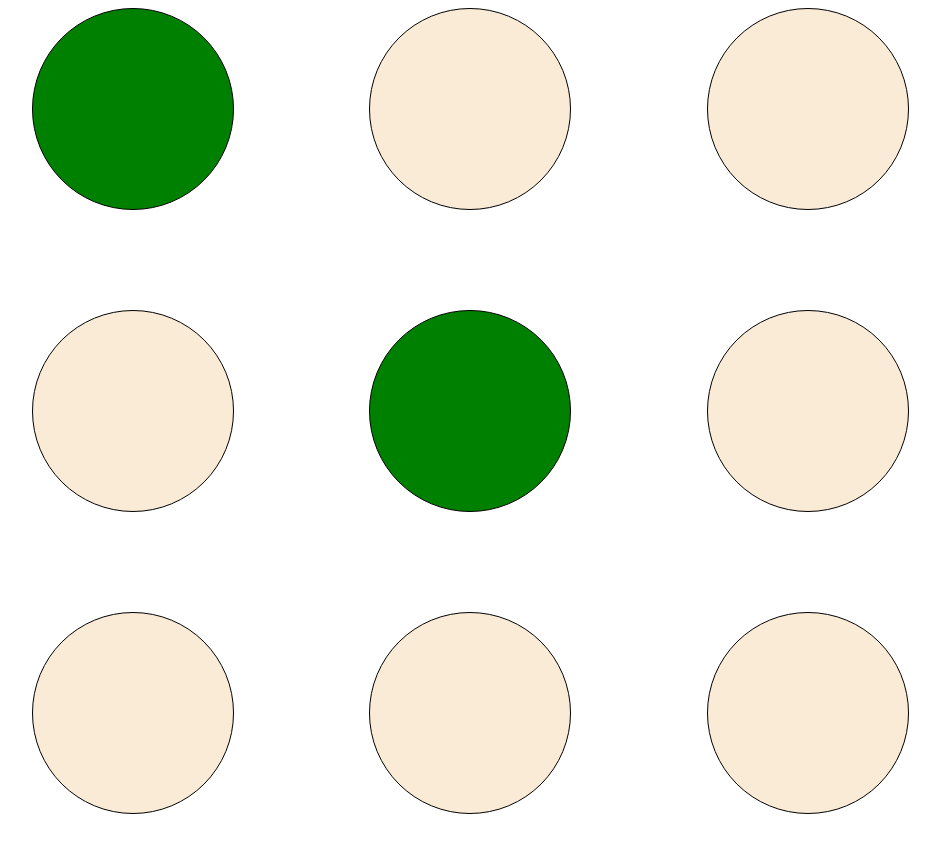
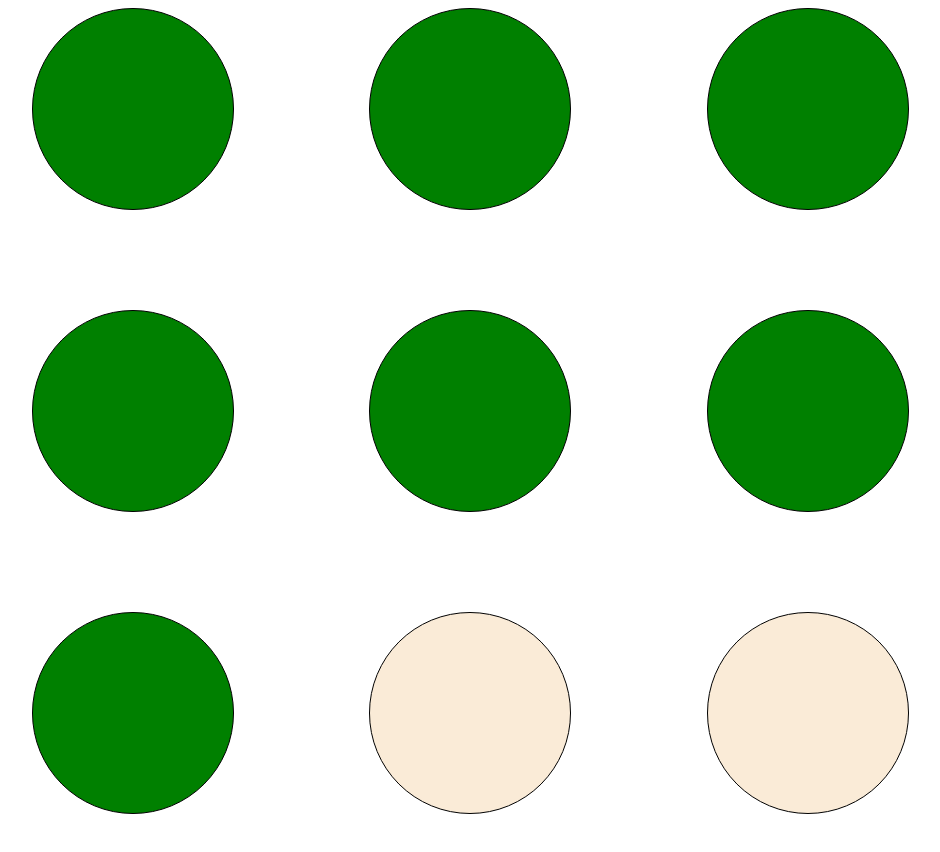
Before and after one commit to aszpik12/LigthOn_PA, a plain HTML site: page index.html in a window 1280 px wide. Both pictures are taken after a click on the element 235 px from the left and 109 px from the top of the page. Shown: the whole page, without its empty margins (102-1042 px from the left). Drawn offline with nearby package versions, Linux system fonts and the light colour scheme.

```diff
--- a/JatekTer.js
+++ b/JatekTer.js
@@ -13,9 +13,7 @@ class JatekTer {
       const lampa = new Lampa(ARTICLE, this.#allapotLista[i], i);
     }
 
-    $(window).on("kapcsolas", (event) => {
-
-    });
+    $(window).on("kapcsolas", (event) => {});
   }
 
   setAllapotLista() {
--- a/Lampa.js
+++ b/Lampa.js
@@ -3,17 +3,17 @@ class Lampa {
   #id;
   #divElem;
   constructor(szuloElem, villagit, i) {
-    this.#allapot = villagit;
+    this.#allapot = villagit == 1;
     this.#id = i;
-    if (this.#allapot === 1) {
+    if (this.#allapot) {
       szuloElem.append(`
-          <div class="vilagit">
+          <div id="id${this.#id}" class="vilagit">
 
           </div>
       `);
     } else {
       szuloElem.append(`
-      <div class="nemvilagit">
+      <div class="sotet">
 
       </div>
   `);
@@ -27,17 +27,19 @@ class Lampa {
   }
 
   setAllapot() {
-    const divvilagit = document.querySelector("vilagit");
-    const divnemvilagit = document.querySelector("nemvilagit");
-
     this.#szinBeallit();
   }
 
   #szinBeallit() {
-    if (this.class == "vilagit") {
-      divvilagit.classList.replace("vilagit", "nemvilagit");
+    const VILAGOS = document.querySelector(".vilagit");
+    const SOTET = document.querySelector(".sotet");
+
+    if (this.#allapot) {
+      VILAGOS.classList.replace("vilagit", "sotet");
+      this.#allapot == false;
     } else {
-      divnemvilagit.classList.replace("nemvilagit", "vilagit");
+      SOTET.classList.replace("sotet", "vilagit");
+      this.#allapot == true;
     }
   }
 
--- a/index.html
+++ b/index.html
@@ -1,12 +1,14 @@
 <!DOCTYPE html>
-<html lang="en">
+<html lang="hu">
   <head>
     <meta charset="UTF-8" />
-    <meta http-equiv="X-UA-Compatible" content="IE=edge" />
+    <meta name="description" content="Lámpa Játék" />
+    <meta name="keywords" content="HTML, CSS, JavaScript" />
+    <meta name="author" content="Petrovai Asztrik Örs" />
     <meta name="viewport" content="width=device-width, initial-scale=1.0" />
     <script src="main.js" type="module"></script>
     <link rel="stylesheet" href="style.css" />
-    <title>Document</title>
+    <title>Petrovai Asztrik Örs</title>
     <script src="https://cdn.jsdelivr.net/npm/bootstrap@5.2.3/dist/js/bootstrap.bundle.min.js"></script>
     <script src="https://ajax.googleapis.com/ajax/libs/jquery/3.6.4/jquery.min.js"></script>
   </head>
@@ -14,7 +16,6 @@
     <main>
       <nav></nav>
       <article></article>
-      <footer></footer>
     </main>
   </body>
 </html>
--- a/main.js
+++ b/main.js
@@ -1,6 +1,6 @@
 import JatekTer from "./JatekTer.js";
 
 $(function () {
-    console.log("MAIN")
-    new JatekTer();
-  });
+  console.log("MAIN");
+  new JatekTer();
+});
--- a/style.css
+++ b/style.css
@@ -1,25 +1,25 @@
-main{
+main {
   width: 80%;
   margin: auto;
 }
 
-div{
+div {
   border: 1px solid black;
   height: 200px;
   width: 200px;
-    border-radius: 200px;
+  border-radius: 50%;
   margin-bottom: 100px;
 }
 
-article{
+article {
   display: grid;
   grid-template-columns: 1fr 1fr 1fr;
 }
 
-.vilagit{
+.vilagit {
   background-color: green;
 }
 
-.nemvilagit{
+.sotet {
   background-color: antiquewhite;
 }
```
Lines whose indentation alone changed are shown as unchanged.
